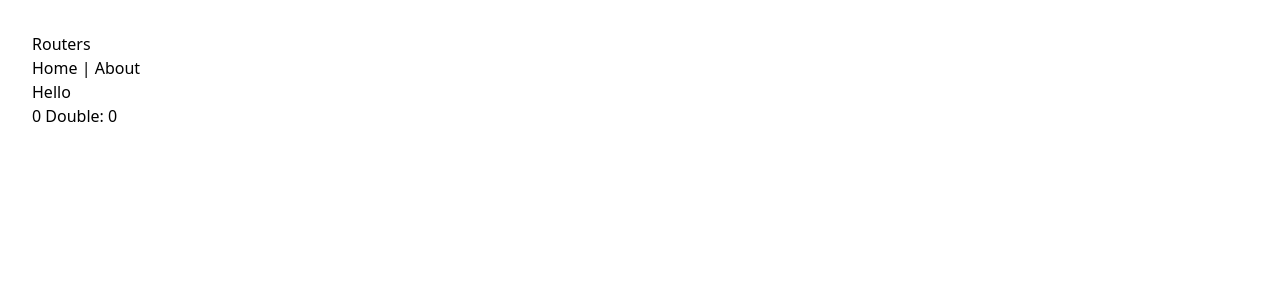
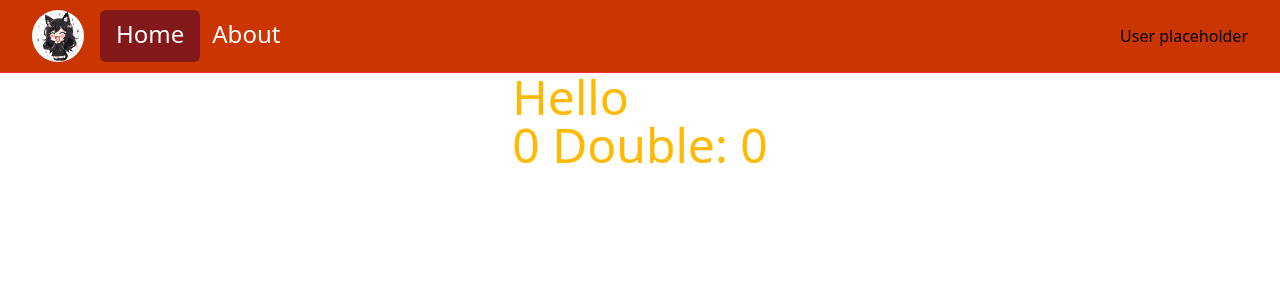
Before and after one commit to Archbaer/totos-frontend, a Vue app: page / in a window 1280 px wide. Shown: the top 300 px of the page. Built offline with nearby package versions, Linux system fonts and the light colour scheme.

Commit message:
Navbar added

```diff
--- a/src/App.vue
+++ b/src/App.vue
@@ -1,12 +1,9 @@
 <script setup>
 import { RouterLink, RouterView } from 'vue-router'
+import Navbar from '@/components/Navbar.vue'
 </script>
 
 <template>
-  <h2>Routers</h2>
-  <nav>
-    <RouterLink to="/"> Home </RouterLink> |
-    <RouterLink to="/about"> About </RouterLink>
-  </nav>
+  <Navbar />
   <RouterView />
 </template>
--- a/src/assets/main.css
+++ b/src/assets/main.css
@@ -1,8 +1 @@
-@import "tailwindcss";
-
-
-#app {
-  max-width: 1280px;
-  margin: 0 auto;
-  padding: 2rem;
-}
+@import 'tailwindcss';
--- /dev/null
+++ b/src/components/Navbar.vue
@@ -0,0 +1,50 @@
+<script setup>
+import logo from '@/assets/img/catg.jpg'
+import { RouterLink, useRoute } from 'vue-router'
+
+const isActiveLink = (routePath) => {
+  const route = useRoute()
+  return route.path === routePath
+}
+</script>
+
+<template>
+  <nav class="bg-orange-700 border-b border-red-500">
+    <div class="mx-auto max-w-7xl px-2 sm:px-6 lg:px-8">
+      <div class="flex h-18 items-center justify-between">
+        <div class="flex flex-1 items-center justify-center md:items-stretch md:justify-start">
+          <RouterLink class="flex flex-shrink-0 items-center mr-4 rounded-2xl" to="/">
+            <img class="rounded-full h-13 w-auto" :src="logo" alt="Cat girl" />
+          </RouterLink>
+          <RouterLink
+            :class="[
+              isActiveLink('/') ? 'bg-red-900' : 'hover:bg-amber-800 hover:text-white',
+              'text-white',
+              'px-4',
+              'text-2xl',
+              'py-2',
+              'rounded-md',
+            ]"
+            to="/"
+          >
+            Home
+          </RouterLink>
+          <RouterLink
+            :class="[
+              isActiveLink('/about') ? 'bg-red-900' : 'hover:bg-amber-800 hover:text-white',
+              'text-white',
+              'px-3',
+              'text-2xl',
+              'py-2',
+              'rounded-md',
+            ]"
+            to="/about"
+          >
+            About
+          </RouterLink>
+        </div>
+        <a href="http://google.com">User placeholder</a>
+      </div>
+    </div>
+  </nav>
+</template>
--- a/src/views/HomeView.vue
+++ b/src/views/HomeView.vue
@@ -3,5 +3,7 @@ import Welcome from '@/components/Welcome.vue'
 </script>
 
 <template>
-  <Welcome />
+  <div class="flex flex-row justify-center items-center gap-4">
+    <Welcome class="text-5xl text-amber-400" />
+  </div>
 </template>
```
Also changed, not shown: src/stores/user.js (added, +25 -0 lines), src/assets/img/catg.jpg (added).
